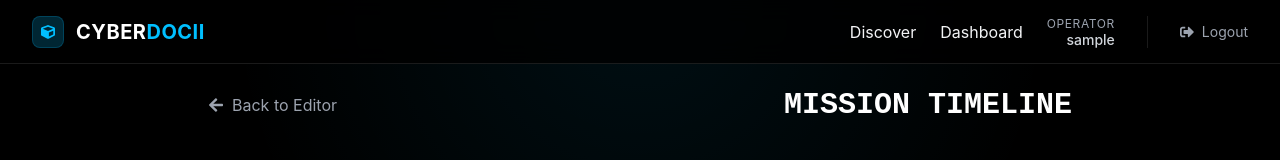
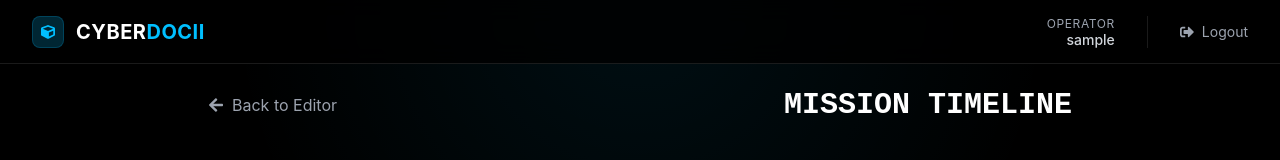
Before and after one commit to GadeKuldeep/CyberDocii, a React (Vite) app in the folder frontend/: page /journey/1 in a window 1280 px wide. Shown: the top 160 px of the page. Built offline with nearby package versions, Linux system fonts and the light colour scheme; no server answers; sample sign-in values are in the browser's storage.

Commit message:
UI: Remove redundant Discover and Dashboard links from Navbar for logged-in users

```diff
--- a/frontend/src/components/Navbar.jsx
+++ b/frontend/src/components/Navbar.jsx
@@ -22,10 +22,9 @@ const Navbar = () => {
         <span>CYBER<span className="text-primary">DOCII</span></span>
       </Link>
       <div className="nav-links">
-        <Link to="/discovery" className="nav-link">Discover</Link>
+        {!user && <Link to="/discovery" className="nav-link">Discover</Link>}
         {user ? (
           <>
-            <Link to="/dashboard" className="nav-link">Dashboard</Link>
             <div className="user-info">
               <span className="user-role">Operator</span>
               <span className="user-name">{user.username || user.email}</span>
```
